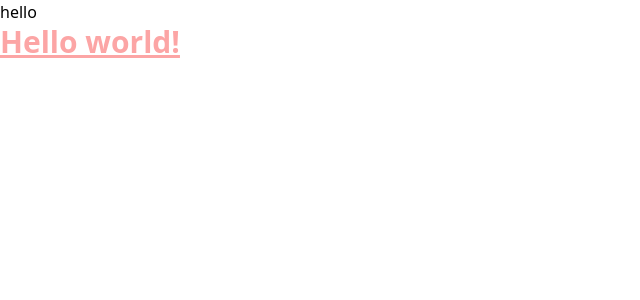
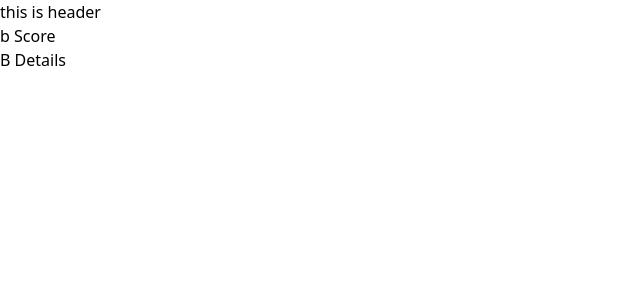
Before and after one commit to Prathamesh-Dukare/Business-Score-Dashboard, a React (Vite) app: page / in a window 1280 px wide. Shown: the top 300 px of the page, without its empty margins (0-640 px from the left). Built offline with nearby package versions, Linux system fonts and the light colour scheme.

Commit message:
Add : Components

```diff
--- a/src/App.jsx
+++ b/src/App.jsx
@@ -1,19 +1,18 @@
-import { useState } from 'react'
-import reactLogo from './assets/react.svg'
+import Header from './components/Header'
+import BScore from './components/BScore'
+import BDetails from './components/BDetails'
 import './App.css'
 
 function App() {
-  const [count, setCount] = useState(0)
-
-  return (
-    <div className="App">
-      hello
-      <h1 className="text-3xl font-bold underline text-red-300">
-        Hello world!
-      </h1>
-
-    </div>
-  )
+    return (
+        <section className='App'>
+            <Header />
+            <section className="main">
+                <BScore />
+                <BDetails />
+            </section>
+        </section>
+    )
 }
 
 export default App
--- /dev/null
+++ b/src/components/BDetails.jsx
@@ -0,0 +1,9 @@
+import React from 'react'
+
+export default function BDetails() {
+    return (
+        <section className="b-details">
+          B Details
+        </section>
+    )
+}
--- /dev/null
+++ b/src/components/BScore.jsx
@@ -0,0 +1,9 @@
+import React from 'react'
+
+export default function BScore() {
+    return (
+        <section className="b-score">
+            b Score
+        </section>
+    )
+}
--- /dev/null
+++ b/src/components/Header.jsx
@@ -0,0 +1,9 @@
+import React from 'react'
+
+export default function Header() {
+    return (
+        <div className='header'>
+this is header
+        </div>
+    )
+}
```
